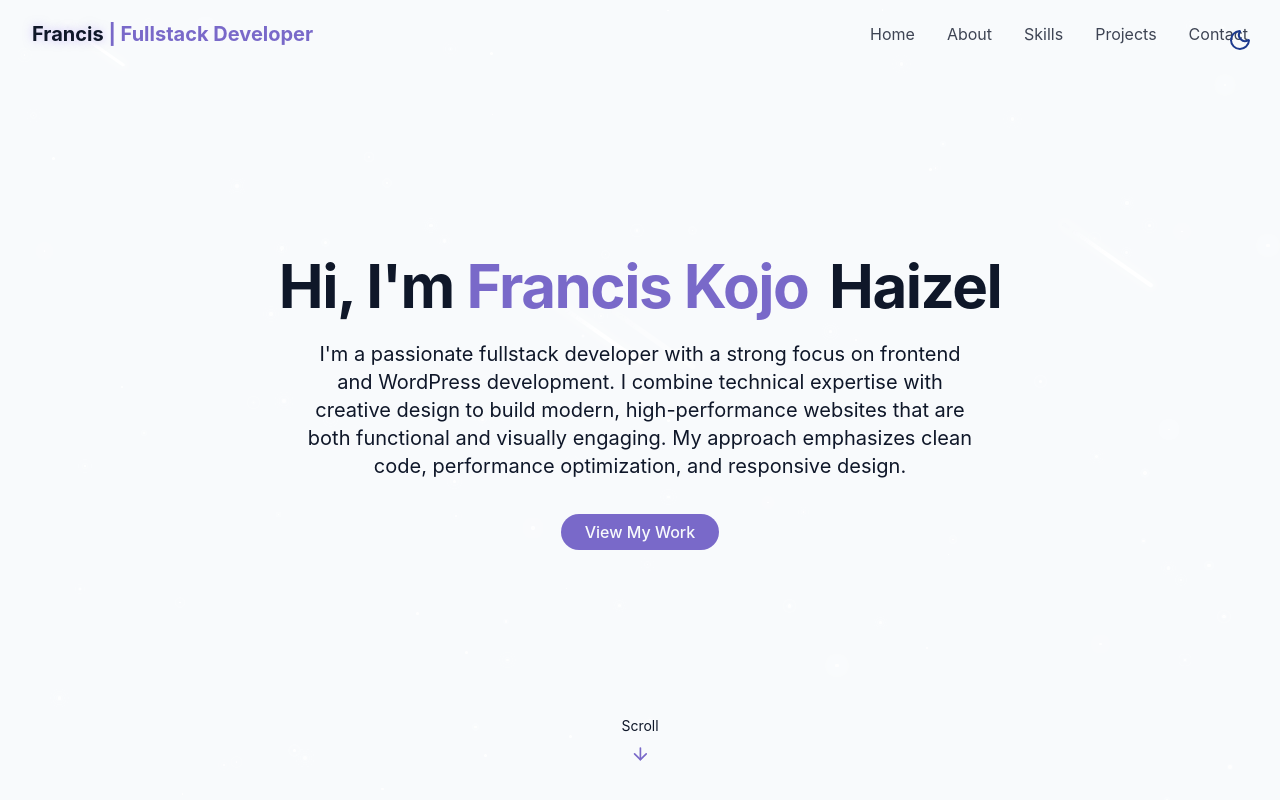
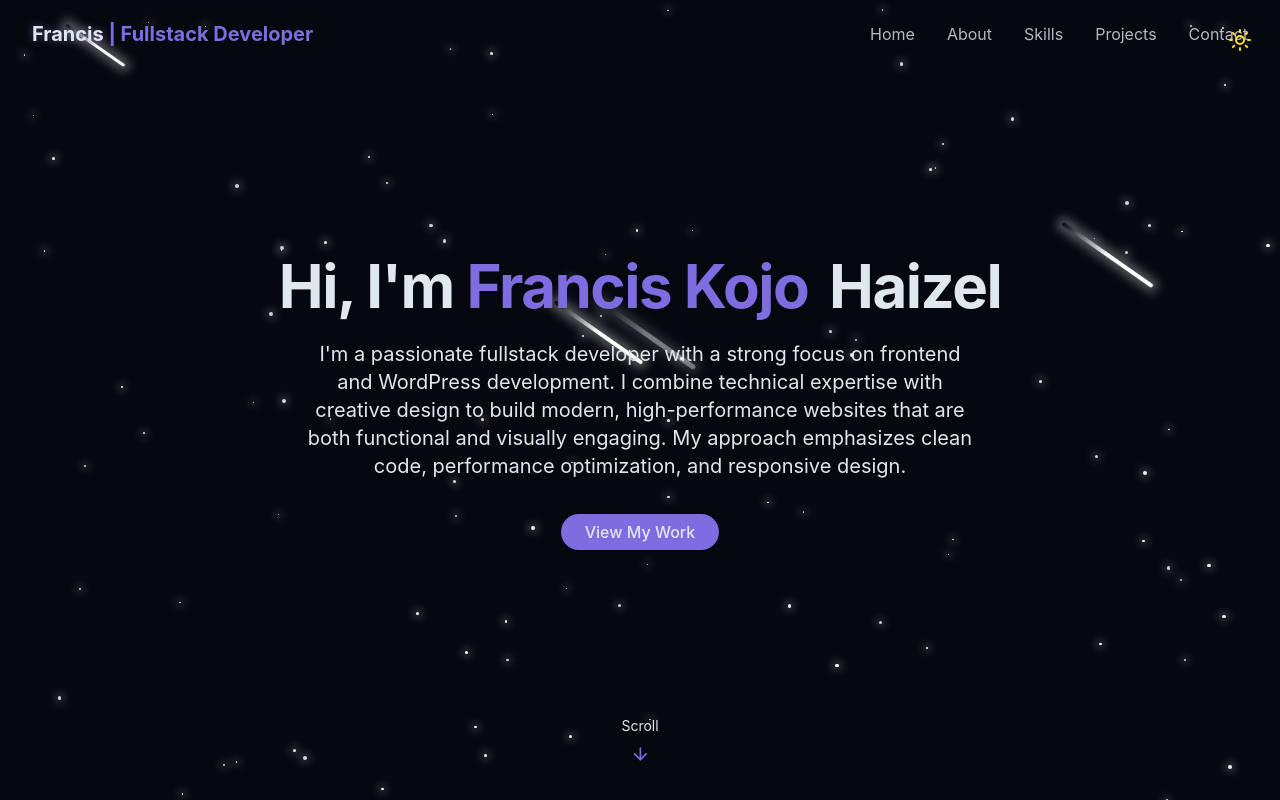
Before and after one commit to Franbeko/franciskhaizel.dev, a React (Vite) app: page / in a window 1280 px wide. Shown: the top 800 px of the page. Built offline with nearby package versions, Linux system fonts and the light colour scheme.

Commit message:
changes made for dark mode

```diff
--- a/src/components/ThemeToggle.jsx
+++ b/src/components/ThemeToggle.jsx
@@ -3,18 +3,18 @@
 import { cn } from "@/lib/utils";
 
 export const ThemeToggle = () => {
-  const [isDarkMode, setIsDarkMode] = useState(false);
+  const [isDarkMode, setIsDarkMode] = useState(true); // Changed to true by default
 
   useEffect(() => {
     const storedTheme = localStorage.getItem("theme");
-    if (storedTheme === "dark") {
+    if (storedTheme === "light") {
+      setIsDarkMode(false);
+      document.documentElement.classList.remove("dark");
+    } else {
+      // Default to dark mode for everything
+      localStorage.setItem("theme", "dark");
       setIsDarkMode(true);
       document.documentElement.classList.add("dark");
-    } else {
-      // If no theme in localStorage or it's "light", set to light mode
-      localStorage.setItem("theme", "light");
-      setIsDarkMode(false);
-      document.documentElement.classList.remove("dark");
     }
   }, []);
 
@@ -30,11 +30,21 @@
     }
   };
 
-  return <button onClick={toggleTheme} className={cn(
-    "fixed max-sm:hidden top-5 right-5 z-50 p-2 rounded-full transition-colors duration-300",
-    "focus:outlin-hidden"
-  )}
-  >
-    {isDarkMode ? <Sun className="h-6 w-6 text-yellow-300" /> : <Moon className="h-6 w-6 text-blue-900" />}
-  </button>
+  return (
+    <button
+      onClick={toggleTheme}
+      className={cn(
+        // Hide on mobile (max-sm), show on tablet and desktop (sm and above)
+        "fixed top-5 right-5 z-50 p-2 rounded-full transition-colors duration-300",
+        "focus:outline-hidden",
+        "hidden sm:flex" // Hidden on mobile, visible on sm screens and up
+      )}
+    >
+      {isDarkMode ? (
+        <Sun className="h-6 w-6 text-yellow-300" />
+      ) : (
+        <Moon className="h-6 w-6 text-blue-900" />
+      )}
+    </button>
+  );
 };
```
